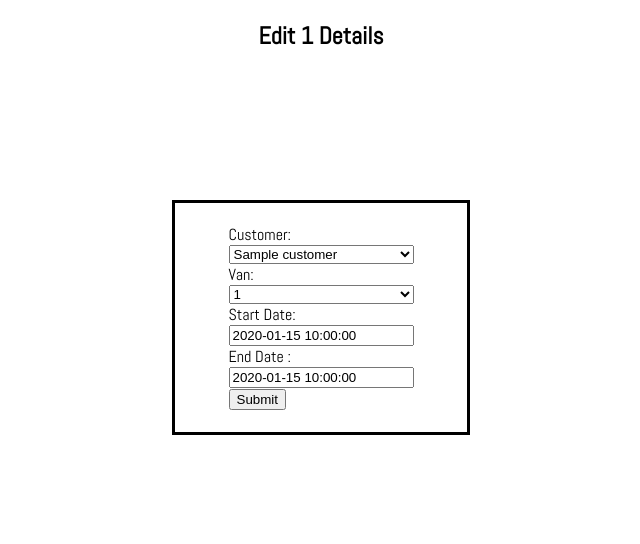
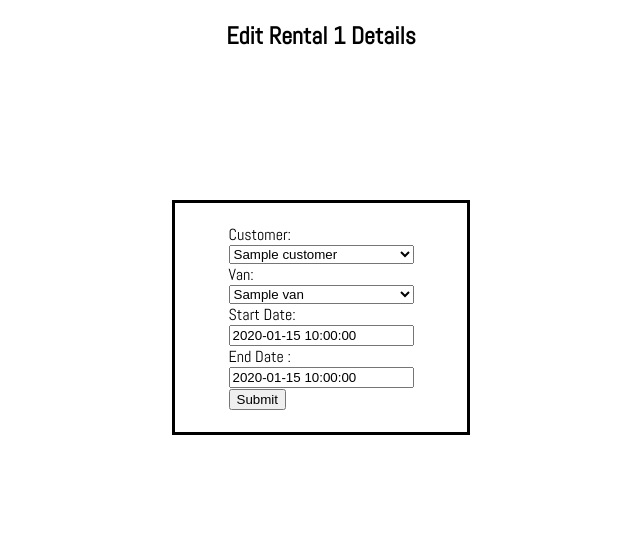
Before and after one commit to Jennahowieson/Wheelie-Wild-Campervans, a Flask app: page /rentals/1/edit_rental in a window 1280 px wide. Shown: the part 93-637 px from the top of the page, without its empty margins (319-959 px from the left). Run offline with Flask 2, Linux system fonts and the light colour scheme; a database or web service that is not in the repository returns one stand-in record (values such as "Sample title"); some libraries are stand-ins or nearby versions; some web fonts are replaced.

Commit message:
MVP completed

```diff
--- a/controller/rental_controller.py
+++ b/controller/rental_controller.py
@@ -21,7 +21,8 @@ def rentals():
 def rental(id):
     rental = rentals_repository.select(id)
     customer = customer_repository.select(id)
-    return render_template("rentals/single_rental.html", rental = rental, customer=customer)
+    van = van_repository.select(id)
+    return render_template("rentals/single_rental.html", rental = rental, customer = customer, van = van)
 
 @rentals_blueprint.route("/rentals/<id>/delete", methods=["POST"])
 def delete_rental(id):
--- a/repositories/rentals_repository.py
+++ b/repositories/rentals_repository.py
@@ -24,7 +24,9 @@ def select(id):
     results = run_sql(sql, values)
     if results:
         result = results[0]
-        rental = Rental(result['customer_id'],result['van_id'],result['start_date'], result['end_date'], result['id'])
+        customer = customer_repository.select(result["customer_id"])
+        van = van_repository.select(result["van_id"])
+        rental = Rental(customer, van, result['start_date'], result['end_date'], result['id'])
     return rental
 
 def delete(id):
--- a/templates/rentals/edit_rental.html
+++ b/templates/rentals/edit_rental.html
@@ -1,25 +1,30 @@
 {% extends "base.html" %}
 {% block content %}
 
-<h2>Edit {{ rental.id }} Details</h2>
+<h2>Edit Rental {{ rental.id }} Details</h2>
 <main id="all_objects">
     <section class=thumbnail>
         <form action="/rentals/{{ rental.id }}/edit_rental" method="POST">
             <label for="customer_id">Customer:</label>
             <select name="customer_id" id="customer_id">
+                <option> {{ rental.customer.customer_name }} </option>
                 {% for customer in customers %}
+                {% if customer.id != rental.customer.id %}
                 <option value="{{ customer.id }}">
                     {{ customer.customer_name }}
                 </option>
+                {% endif %}
                 {% endfor %}
             </select>
             <label for="van_id">Van:</label>
-            <select name="van_id" id="van_id" >
-                <option selected = selected> {{ rental.van }} </option>
+            <select name="van_id" id="van_id">
+                <option> {{ rental.van.van_name }} </option>
                 {% for van in vans %}
-                <option value="{{ van.id }}" >
+                {% if van.id != rental.van.id %}
+                <option value="{{ van.id }}">
                     {{ van.van_name }}
                 </option>
+                {% endif %}
                 {% endfor %}
             </select>
             </select>
--- a/templates/rentals/single_rental.html
+++ b/templates/rentals/single_rental.html
@@ -5,7 +5,8 @@
 <main id="all_objects">
     <section class=thumbnail>
         <h3><a href="/rentals/{{ rental.id }}">Rental ID</a></h3>
-        <p>Customer Name: {{ rental.customer.customer_name }} </p>
+        <p>Customer Name: {{ rental.customer.customer_name}} </p>
+        <p>Van Rented: {{rental.van.van_name }} </p>
         <p>Rental Start Date: {{ rental.start_date }} </p>
         <p>Rental End Date: {{ rental.end_date }} </p>
         <form action="/rentals/{{ rental.id }}/edit_rental">
```
